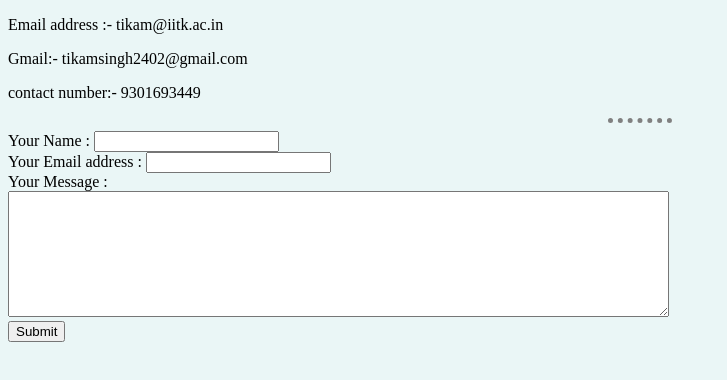
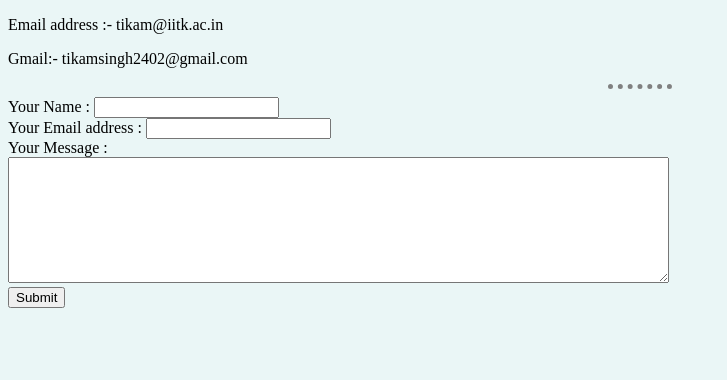
Before and after one commit to tikam300/HTML_Personal_Site, a plain HTML site: page Contact Me.html in a window 1280 px wide. Shown: the whole page, without its empty margins (0-727 px from the left). Drawn offline with Linux system fonts and the light colour scheme.

Commit message:
Update Contact Me.html

```diff
--- a/Contact Me.html
+++ b/Contact Me.html
@@ -8,7 +8,6 @@
   <body>
     <p>Email address :- tikam@iitk.ac.in</p>
     <p>Gmail:- tikamsingh2402@gmail.com</p>
-    <p>contact number:- 9301693449</p>
     <hr>
     <form action="mailto: tikamsingh2402@gmail.com" method="post" enctype="text/plain">
       <label>Your Name :</label>
```
